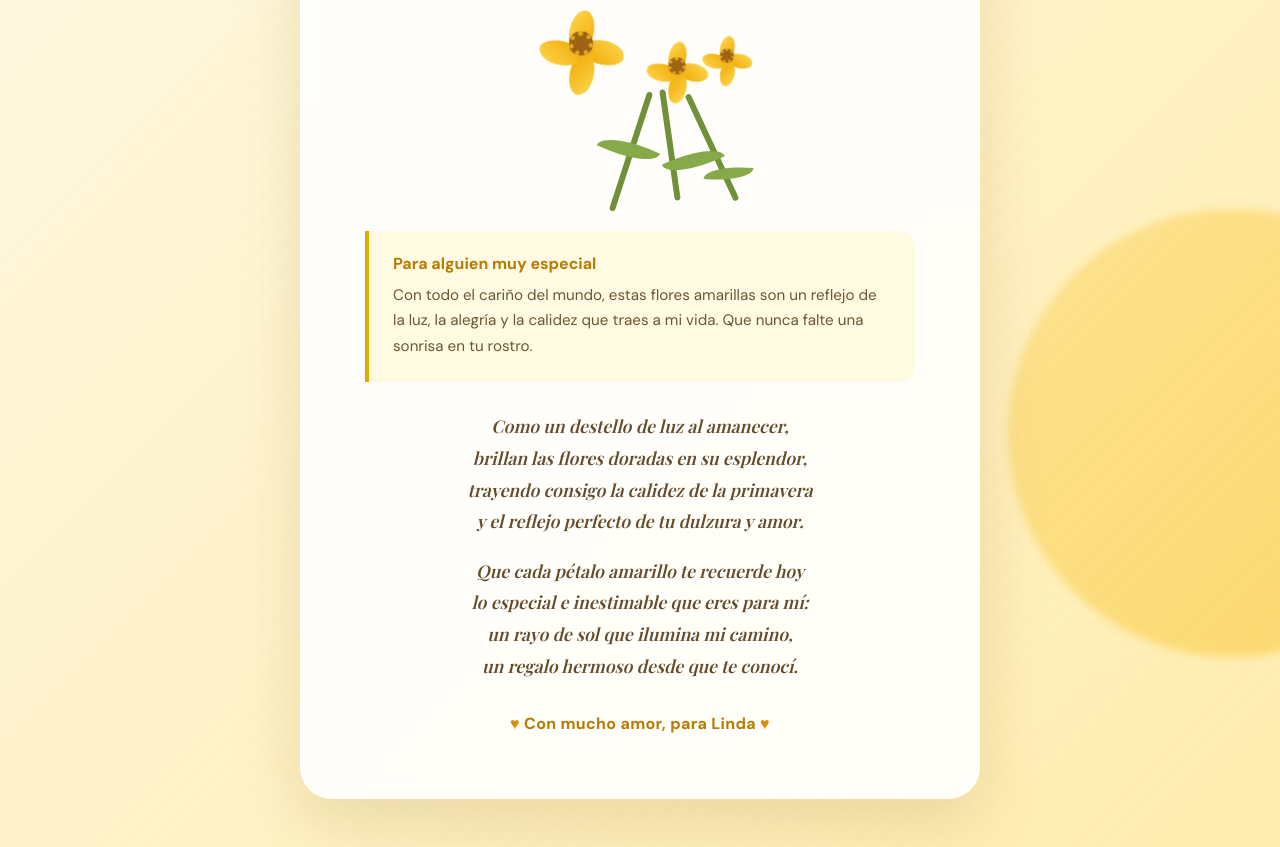
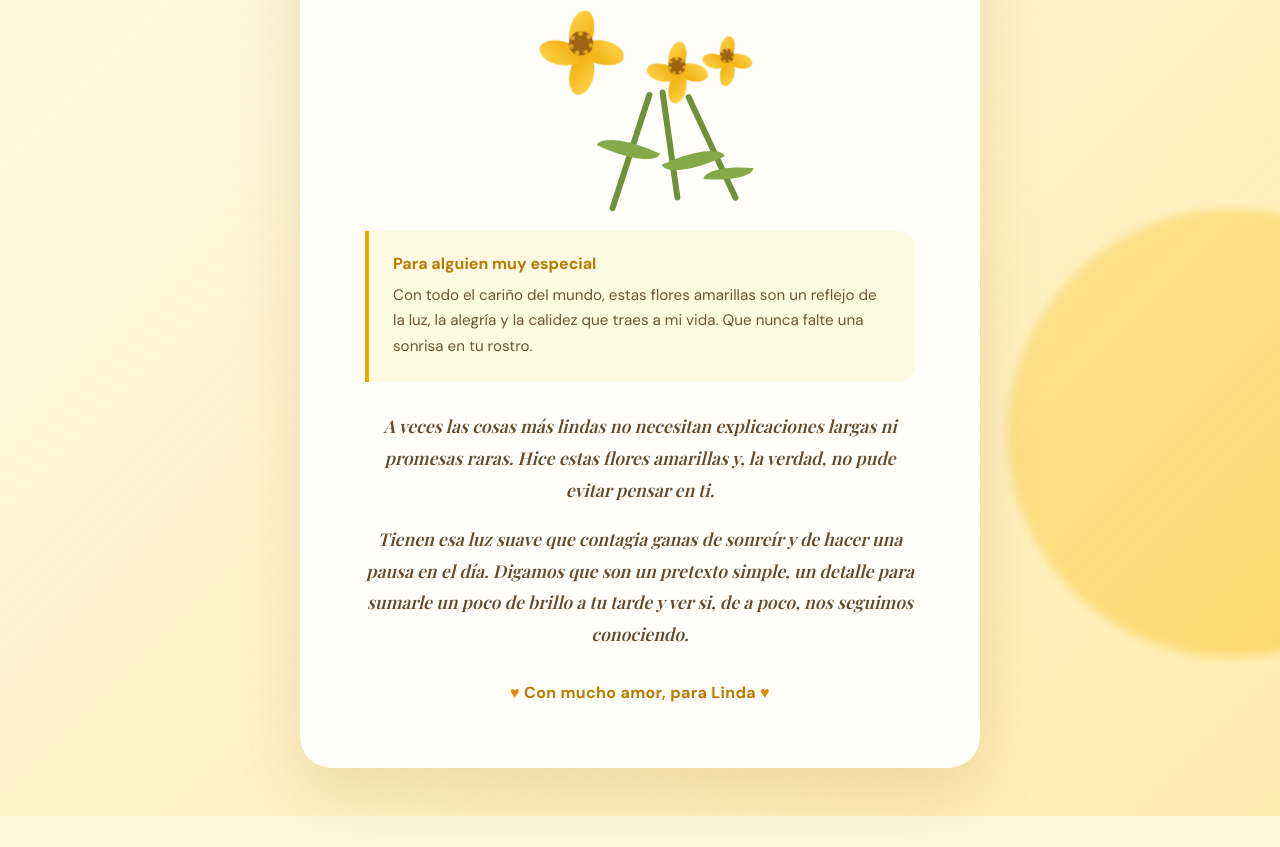
Before and after one commit to cristianguerrero107/Para-Linda, a plain HTML site: page index.html in a window 1280 px wide. Shown: the part 351-1198 px from the top of the page. After the commit the page ends 1167 px from the top, so only its background shows below. Drawn offline with nearby package versions, Linux system fonts and the light colour scheme.

Commit message:
Actualizar el poema con la nueva dedicatoria

```diff
--- a/index.html
+++ b/index.html
@@ -36,8 +36,8 @@
       </section>
 
       <blockquote class="poem">
-        <p>Como un destello de luz al amanecer,<br />brillan las flores doradas en su esplendor,<br />trayendo consigo la calidez de la primavera<br />y el reflejo perfecto de tu dulzura y amor.</p>
-        <p>Que cada pétalo amarillo te recuerde hoy<br />lo especial e inestimable que eres para mí:<br />un rayo de sol que ilumina mi camino,<br />un regalo hermoso desde que te conocí.</p>
+        <p>A veces las cosas más lindas no necesitan explicaciones largas ni promesas raras. Hice estas flores amarillas y, la verdad, no pude evitar pensar en ti.</p>
+        <p>Tienen esa luz suave que contagia ganas de sonreír y de hacer una pausa en el día. Digamos que son un pretexto simple, un detalle para sumarle un poco de brillo a tu tarde y ver si, de a poco, nos seguimos conociendo.</p>
       </blockquote>
 
       <footer class="footer"><span aria-hidden="true">♥</span> Con mucho amor, para Linda <span aria-hidden="true">♥</span></footer>
```
